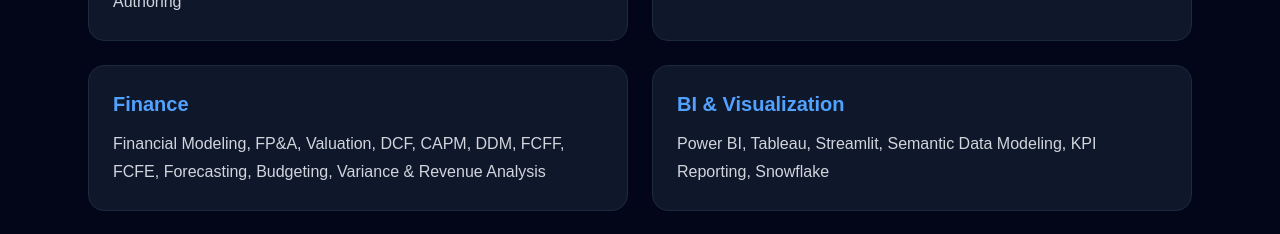
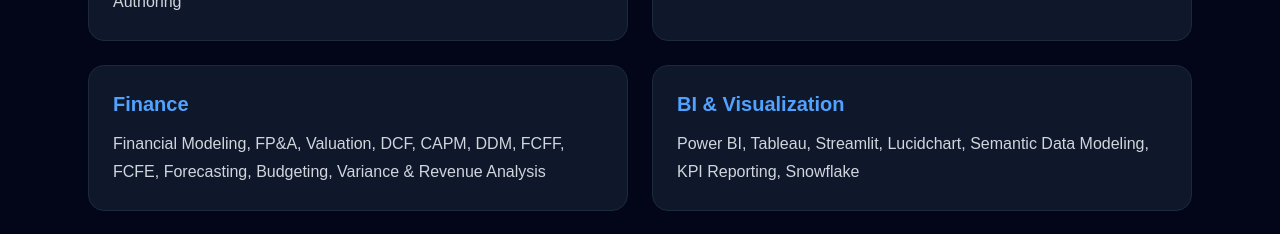
Before and after one commit to VaibhavMagoo/Portfolio, a Next.js app in the folder portfolio/: page / in a window 1280 px wide. Shown: the part 3140-3374 px from the top of the page. Built offline with nearby package versions, Linux system fonts and the light colour scheme.

Commit message:
Updated portfolio text

```diff
--- a/portfolio/app/page.tsx
+++ b/portfolio/app/page.tsx
@@ -86,7 +86,7 @@
   {
     title: "BI & Visualization",
     items:
-      "Power BI, Tableau, Streamlit, Semantic Data Modeling, KPI Reporting, Snowflake",
+      "Power BI, Tableau, Streamlit, Lucidchart, Semantic Data Modeling, KPI Reporting, Snowflake",
   },
   {
     title: "Tools & Platforms",
```
